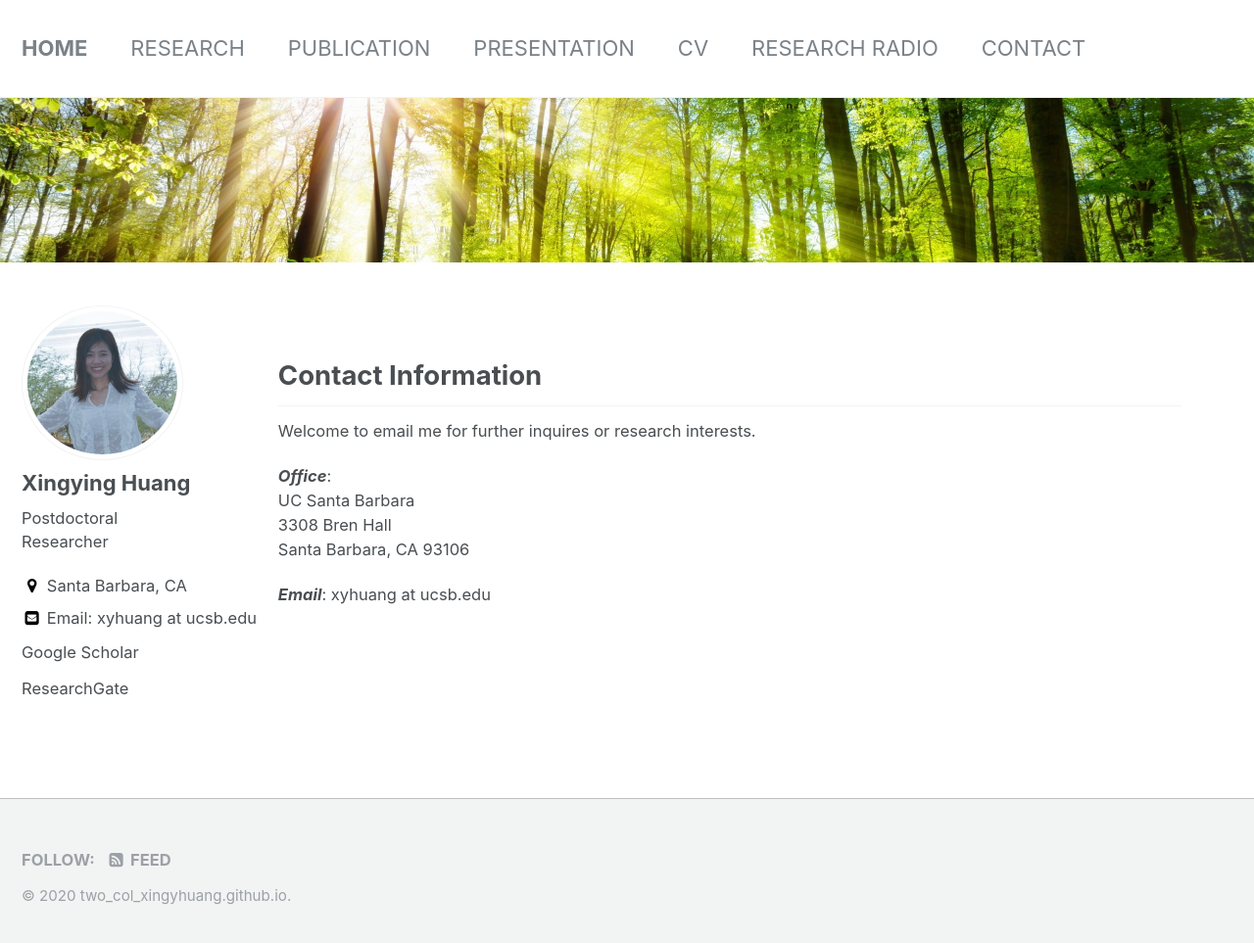
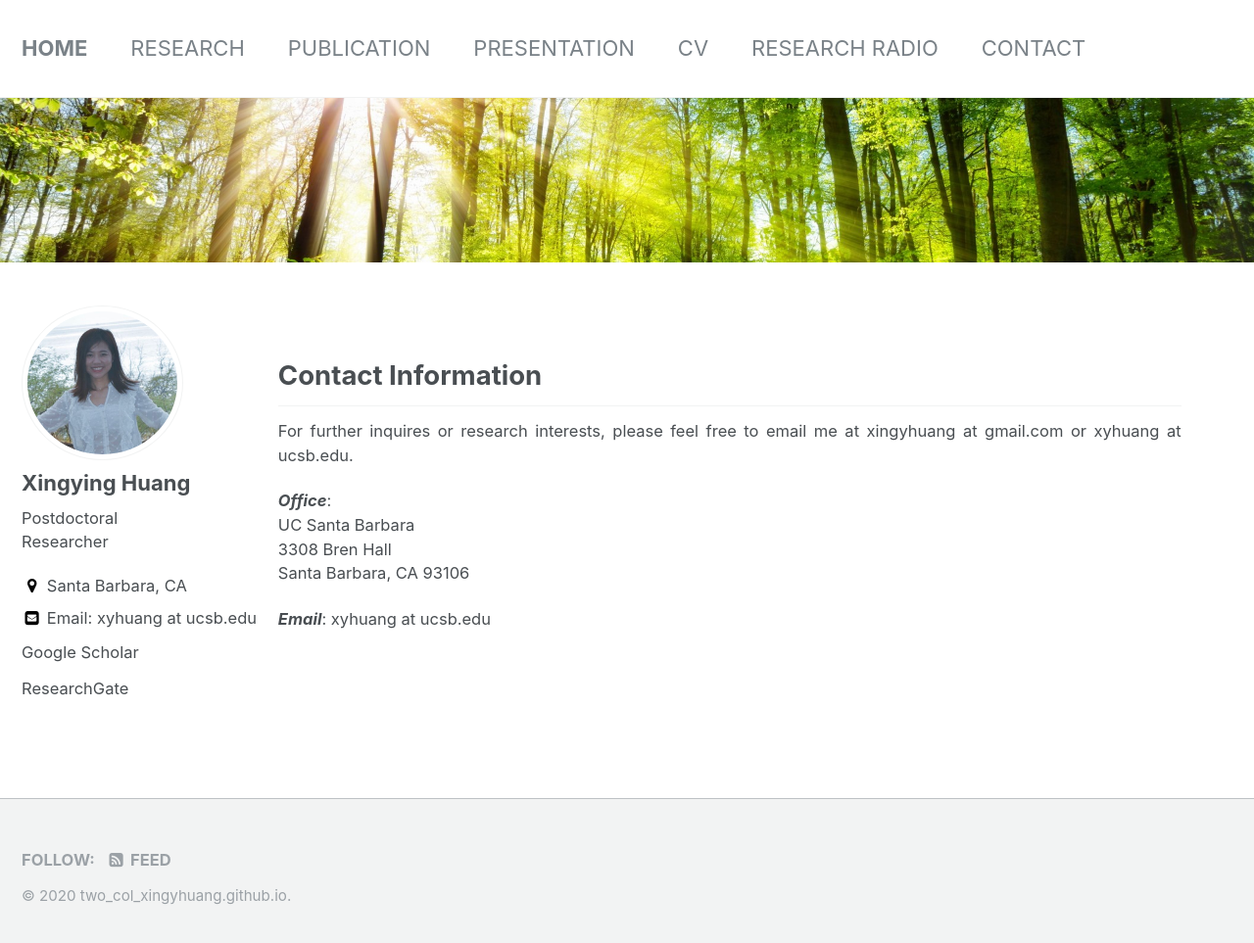
Before and after one commit to Xingyhuang/two_col_xingyhuang.github.io, a Jekyll site: the page built from _pages/contact.md, in a window 1280 px wide and 970 px high. Shown: the top 963 px of the window at 98% size. Built offline with Jekyll 4.4.1, drawn with Linux system fonts in a browser that asks for light colours.

Commit message:
Update contact.md

```diff
--- a/_pages/contact.md
+++ b/_pages/contact.md
@@ -11,7 +11,7 @@ excerpt: ''
 
 ## Contact Information
 
-Welcome to email me for further inquires or research interests.
+For further inquires or research interests, please feel free to email me at xingyhuang at gmail.com or xyhuang at ucsb.edu.
 
 ***Office***: <br>
 UC Santa Barbara <br>
```
